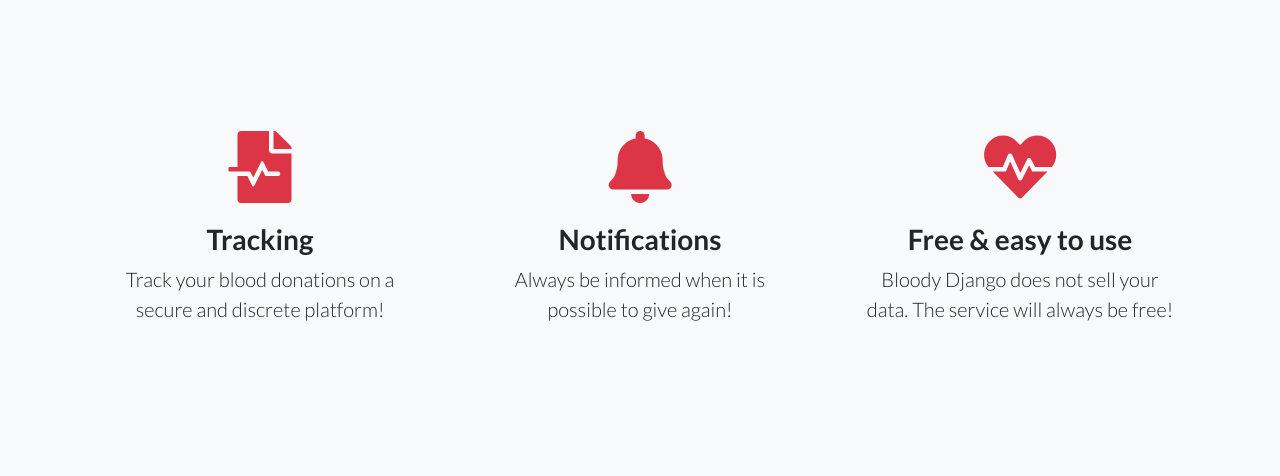
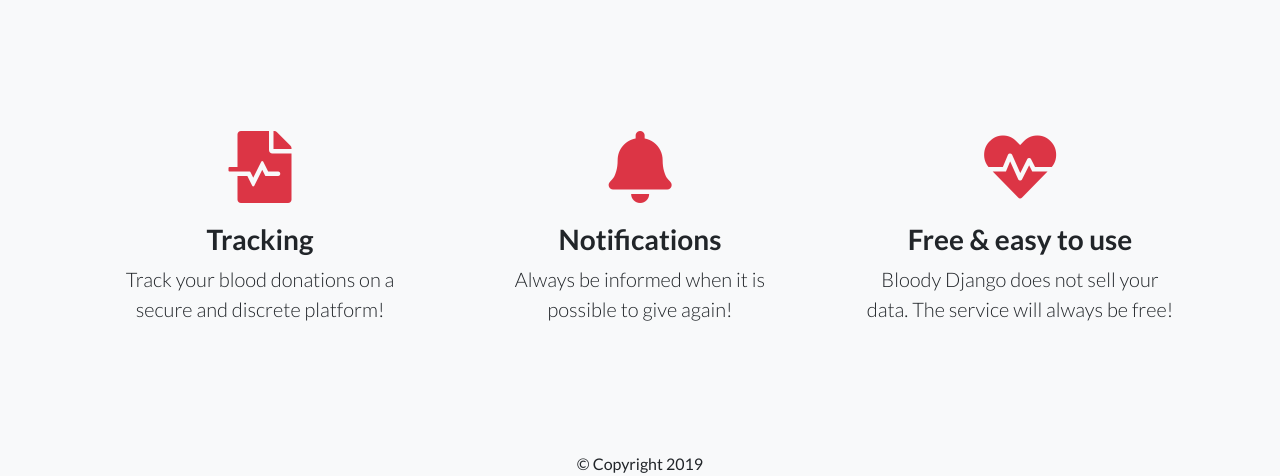
Before and after one commit to chmey/django-giving-blood, a Django app: page / in a window 1280 px wide. Shown: the part 595-1071 px from the top of the page. Before the commit the page ends 916 px from the top, so only its background shows below. Run offline with Django 3.2, Linux system fonts and the light colour scheme; some libraries are stand-ins or nearby versions.

Commit message:
Merge Footer

```diff
--- a/web/templates/web/index.html
+++ b/web/templates/web/index.html
@@ -98,8 +98,12 @@
       </div>
     </div>
   </section>
-  <!-- Bootstrap core JavaScript -->
-  <script src="vendor/jquery/jquery.min.js"></script>
-  <script src="vendor/bootstrap/js/bootstrap.bundle.min.js"></script>
+  <footer class="bg-light">
+    <div class="row justify-content-center">
+      <div class="col-4 text-center">
+        &copy; Copyright {% now "Y" %}
+      </div>
+    </div>
+  </footer>
 </body>
 </html>
```
